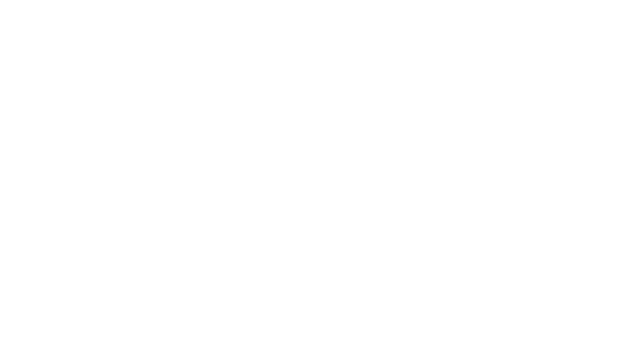
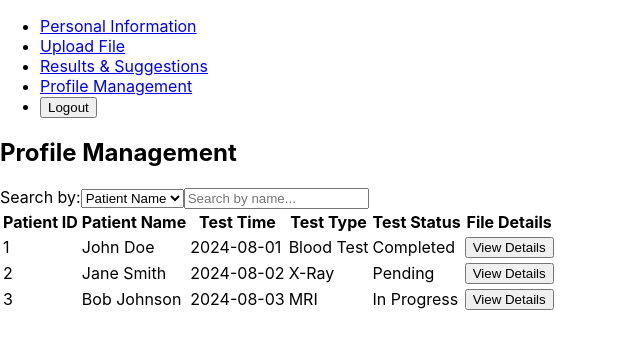
Before and after one commit to iskaikaila/kaikai-AI-Medical-Test-Report, a React (Create React App) app in the folder frontend/: page /profile in a window 1280 px wide. Before the commit this address had no page. Shown: the top 348 px of the page, without its empty margins (0-640 px from the left). Built offline with nearby package versions, Linux system fonts and the light colour scheme.

Commit message:
Updated Profile Management page with search and sort functionality, added new pages and NavBar component

```diff
--- a/frontend/package.json
+++ b/frontend/package.json
@@ -38,6 +38,9 @@
     ]
   },
   "devDependencies": {
-    "@babel/plugin-proposal-private-property-in-object": "^7.21.11"
+    "@babel/plugin-proposal-private-property-in-object": "^7.21.11",
+    "webpack": "^5.93.0",
+    "webpack-cli": "^5.1.4",
+    "webpack-dev-server": "^5.0.4"
   }
 }
--- a/frontend/src/App.js
+++ b/frontend/src/App.js
@@ -2,7 +2,10 @@
 import { BrowserRouter as Router, Route, Routes, Navigate } from 'react-router-dom';
 import Login from './pages/Login';
 import Register from './pages/Register';
-import Home from './pages/Home';
+import PersonalInformation from './pages/PersonalInformation';
+import UploadFile from './pages/UploadFile';
+import ResultsSuggestions from './pages/ResultsSuggestions';
+import ProfileManagement from './pages/ProfileManagement';
 
 function App() {
     return (
@@ -11,7 +14,10 @@
                 <Routes>
                     <Route path="/login" element={<Login />} />
                     <Route path="/register" element={<Register />} />
-                    <Route path="/home" element={<Home />} />
+                    <Route path="/personal-information" element={<PersonalInformation />} />
+                    <Route path="/upload" element={<UploadFile />} />
+                    <Route path="/results-suggestions" element={<ResultsSuggestions />} />
+                    <Route path="/profile" element={<ProfileManagement />} />
                     <Route path="/" element={<Navigate to="/login" />} />
                 </Routes>
             </div>
--- a/frontend/src/pages/Home.js
+++ /dev/null
@@ -1,12 +0,0 @@
-import React from 'react';
-
-function Home() {
-    return (
-        <div>
-            <h2>Welcome to the Home Page</h2>
-            <p>This is a protected route that you can only access after logging in.</p>
-        </div>
-    );
-}
-
-export default Home;
--- a/frontend/src/pages/Login.js
+++ b/frontend/src/pages/Login.js
@@ -21,7 +21,7 @@
             const data = await response.json();
 
             if (response.ok) {
-                navigate('/home');
+                navigate('/profile'); // 登录成功后跳转到档案管理页面
             } else {
                 setError(data.message);
             }
@@ -53,7 +53,7 @@
                 <button type="submit">Login</button>
             </form>
             {error && <p style={{ color: 'red' }}>{error}</p>}
-            <p>Don't have an account? <button onClick={handleNavigateToRegister}>Register here</button></p>
+            <p>Creat a new account?(only admin) <button onClick={handleNavigateToRegister}>Register here</button></p>
         </div>
     );
 }
--- /dev/null
+++ b/frontend/src/pages/NavBar.js
@@ -0,0 +1,25 @@
+import React from 'react';
+import { Link, useNavigate } from 'react-router-dom';
+
+function NavBar() {
+    const navigate = useNavigate();
+
+    const handleLogout = () => {
+        // 在这里处理退出登录逻辑，如清除本地存储中的 token
+        navigate('/login');
+    };
+
+    return (
+        <nav>
+            <ul>
+                <li><Link to="/personal-information">Personal Information</Link></li>
+                <li><Link to="/upload">Upload File</Link></li>
+                <li><Link to="/results-suggestions">Results & Suggestions</Link></li>
+                <li><Link to="/profile">Profile Management</Link></li>
+                <li><button onClick={handleLogout}>Logout</button></li>
+            </ul>
+        </nav>
+    );
+}
+
+export default NavBar;
--- /dev/null
+++ b/frontend/src/pages/PersonalInformation.js
@@ -0,0 +1,27 @@
+import React from 'react';
+import NavBar from './NavBar';
+
+function PersonalInformation() {
+
+    const personalInfo = {
+        name: 'John Doe',
+        email: 'johndoe@example.com',
+        age: 30,
+        address: '1234 Main St, Anytown, USA'
+    };
+
+    return (
+        <div>
+            <NavBar />
+            <div>
+                <h2>Personal Information</h2>
+                <p><strong>Name:</strong> {personalInfo.name}</p>
+                <p><strong>Email:</strong> {personalInfo.email}</p>
+                <p><strong>Age:</strong> {personalInfo.age}</p>
+                <p><strong>Address:</strong> {personalInfo.address}</p>
+            </div>
+        </div>
+    );
+}
+
+export default PersonalInformation;
--- /dev/null
+++ b/frontend/src/pages/ProfileManagement.js
@@ -0,0 +1,105 @@
+import React, { useState } from 'react';
+import NavBar from './NavBar';
+
+const sampleData = [
+
+    { id: 1, name: 'John Doe', testTime: '2024-08-01', testType: 'Blood Test', testStatus: 'Completed', fileDetails: 'View Details' },
+    { id: 2, name: 'Jane Smith', testTime: '2024-08-02', testType: 'X-Ray', testStatus: 'Pending', fileDetails: 'View Details' },
+    { id: 3, name: 'Bob Johnson', testTime: '2024-08-03', testType: 'MRI', testStatus: 'In Progress', fileDetails: 'View Details' },
+
+];
+
+function ProfileManagement() {
+    const [searchField, setSearchField] = useState('name');
+    const [searchTerm, setSearchTerm] = useState('');
+    const [sortKey, setSortKey] = useState('');
+    const [sortOrder, setSortOrder] = useState('asc');
+
+    const handleSearchFieldChange = (event) => {
+        setSearchField(event.target.value);
+    };
+
+    const handleSearch = (event) => {
+        setSearchTerm(event.target.value);
+    };
+
+    const handleSort = (key) => {
+        let order = 'asc';
+        if (sortKey === key && sortOrder === 'asc') {
+            order = 'desc';
+        }
+        setSortKey(key);
+        setSortOrder(order);
+    };
+
+    const filteredData = sampleData
+        .filter(patient => {
+            if (searchField === 'id') {
+                return patient[searchField].toString().includes(searchTerm);
+            }
+            return patient[searchField].toLowerCase().includes(searchTerm.toLowerCase());
+        })
+        .sort((a, b) => {
+            if (sortKey) {
+                if (sortOrder === 'asc') {
+                    return a[sortKey] > b[sortKey] ? 1 : -1;
+                } else {
+                    return a[sortKey] < b[sortKey] ? 1 : -1;
+                }
+            }
+            return 0;
+        });
+
+    return (
+        <div>
+            <NavBar />
+            <h2>Profile Management</h2>
+            <div>
+                <label htmlFor="searchField">Search by:</label>
+                <select id="searchField" value={searchField} onChange={handleSearchFieldChange}>
+                    <option value="name">Patient Name</option>
+                    <option value="id">Patient ID</option>
+                    <option value="testTime">Test Time</option>
+                    <option value="testType">Test Type</option>
+                    <option value="testStatus">Test Status</option>
+                </select>
+                <input
+                    type="text"
+                    placeholder={`Search by ${searchField}...`}
+                    value={searchTerm}
+                    onChange={handleSearch}
+                />
+            </div>
+            <table>
+                <thead>
+                    <tr>
+                        <th onClick={() => handleSort('id')}>Patient ID {sortKey === 'id' && (sortOrder === 'asc' ? '↑' : '↓')}</th>
+                        <th onClick={() => handleSort('name')}>Patient Name {sortKey === 'name' && (sortOrder === 'asc' ? '↑' : '↓')}</th>
+                        <th onClick={() => handleSort('testTime')}>Test Time {sortKey === 'testTime' && (sortOrder === 'asc' ? '↑' : '↓')}</th>
+                        <th onClick={() => handleSort('testType')}>Test Type {sortKey === 'testType' && (sortOrder === 'asc' ? '↑' : '↓')}</th>
+                        <th onClick={() => handleSort('testStatus')}>Test Status {sortKey === 'testStatus' && (sortOrder === 'asc' ? '↑' : '↓')}</th>
+                        <th>File Details</th>
+                    </tr>
+                </thead>
+                <tbody>
+                    {filteredData.map((patient) => (
+                        <tr key={patient.id}>
+                            <td>{patient.id}</td>
+                            <td>{patient.name}</td>
+                            <td>{patient.testTime}</td>
+                            <td>{patient.testType}</td>
+                            <td>{patient.testStatus}</td>
+                            <td>
+                                <button onClick={() => alert(`Details for patient ID: ${patient.id}`)}>
+                                    {patient.fileDetails}
+                                </button>
+                            </td>
+                        </tr>
+                    ))}
+                </tbody>
+            </table>
+        </div>
+    );
+}
+
+export default ProfileManagement;
--- /dev/null
+++ b/frontend/src/pages/ResultsSuggestions.js
@@ -0,0 +1,14 @@
+import React from 'react';
+import NavBar from './NavBar';
+
+function ResultsSuggestions() {
+    return (
+        <div>
+            <NavBar />
+            <h2>Results & Suggestions</h2>
+            <p>Here you can view your results and suggestions.</p>
+        </div>
+    );
+}
+
+export default ResultsSuggestions;
--- /dev/null
+++ b/frontend/src/pages/UploadFile.js
@@ -0,0 +1,17 @@
+import React from 'react';
+import NavBar from './NavBar';
+
+function UploadFile() {
+    return (
+        <div>
+            <NavBar />
+            <h2>Upload File</h2>
+            <form>
+                <input type="file" name="file" />
+                <button type="submit">Upload</button>
+            </form>
+        </div>
+    );
+}
+
+export default UploadFile;
```
Also changed, not shown: 1 other file (tests, documents, lock files or other folders).
